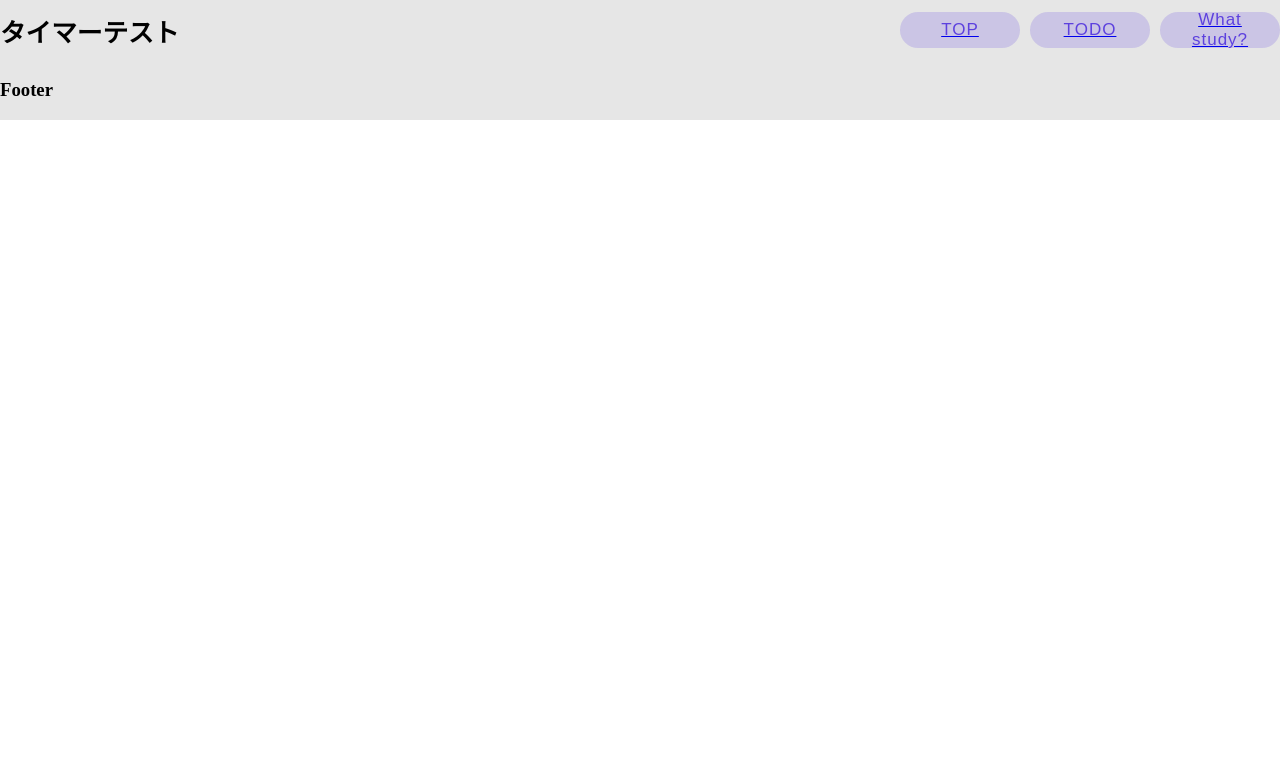
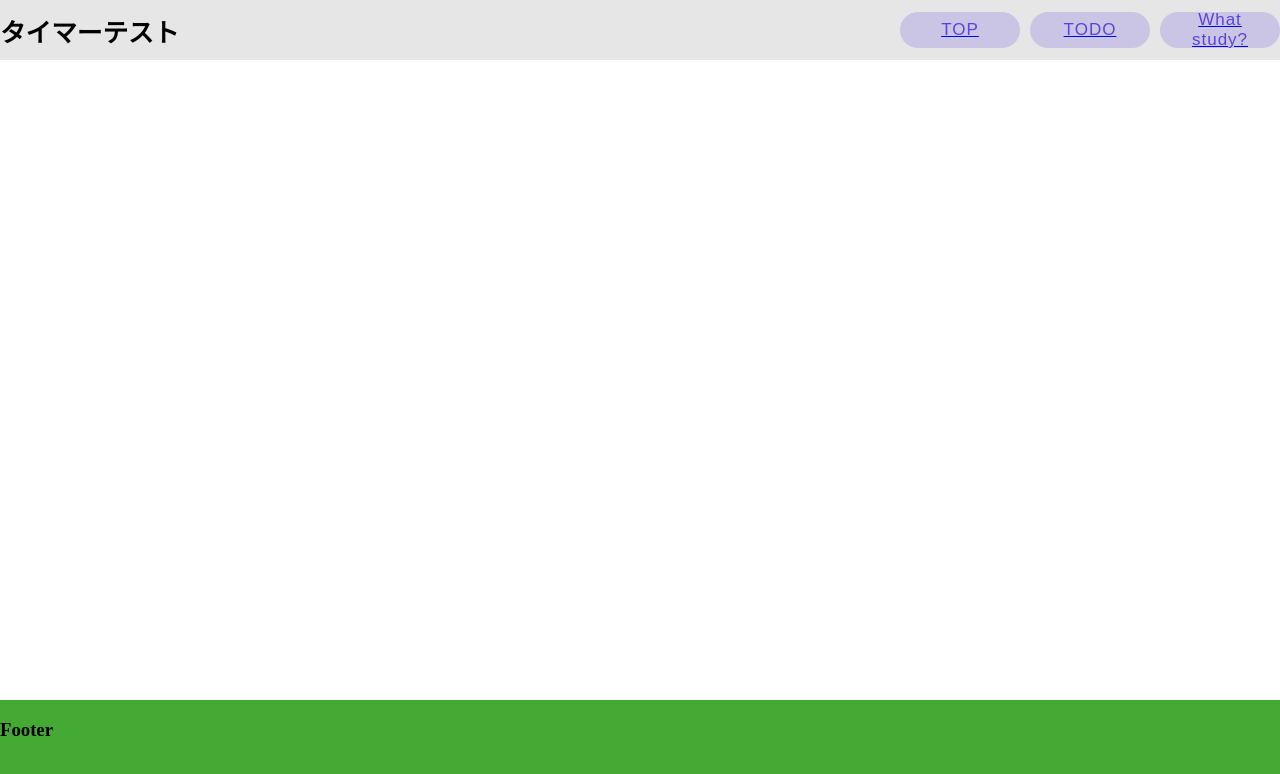
Before and after one commit to 2k2e2n/Clockshare_Vue, a Nuxt app: page /timer in a window 1280 px wide. Shown: the top 774 px of the page. Built offline with nearby package versions, Linux system fonts and the light colour scheme.

Commit message:
Update default.vue

```diff
--- a/layouts/default.vue
+++ b/layouts/default.vue
@@ -35,7 +35,7 @@ import '@/assets/default.css'; // ここを追加
 
   <nuxt/>  <!-- メインページのレンダリング-->
 
-  <footer class="header">
+  <footer class="footer">
     <h3>Footer</h3>
   </footer>
 
@@ -101,13 +101,12 @@ import '@/assets/default.css'; // ここを追加
 }
 
 .footer {
-  margin: 50px;
-  display: block;
-  align-items: center;
-  background-color: #e6e6e6;
-  height: 7vw;
-  max-height: 60px;
-  justify-content: space-between;
+  position: absolute;
+  bottom: 0;
+  left: 0;
+  width: 100%;
+  height: 100px;
+  background: #44aa33;
 }
 
 
```
